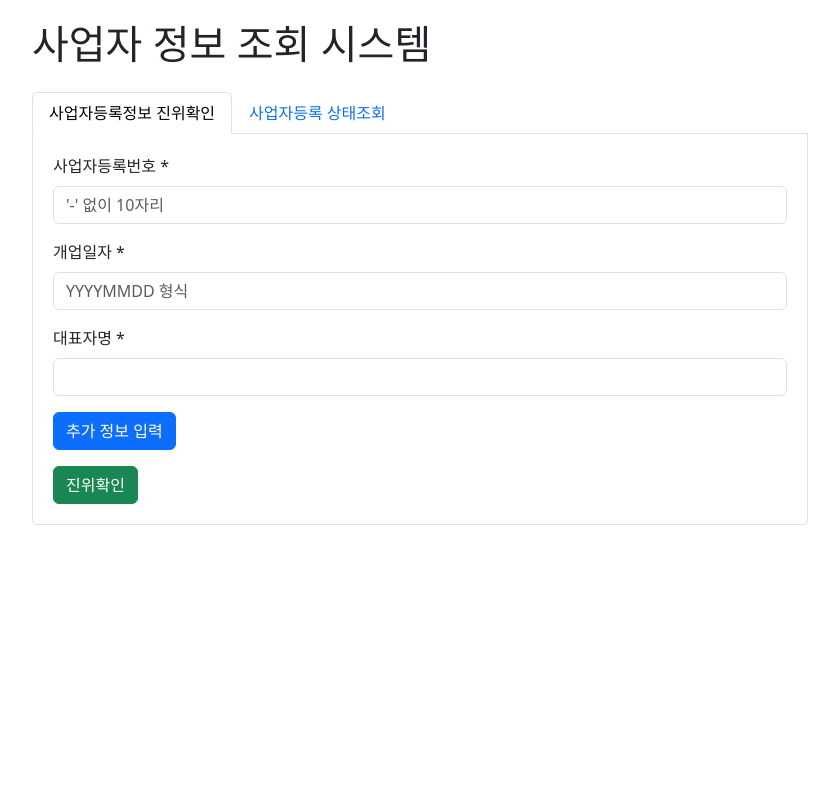
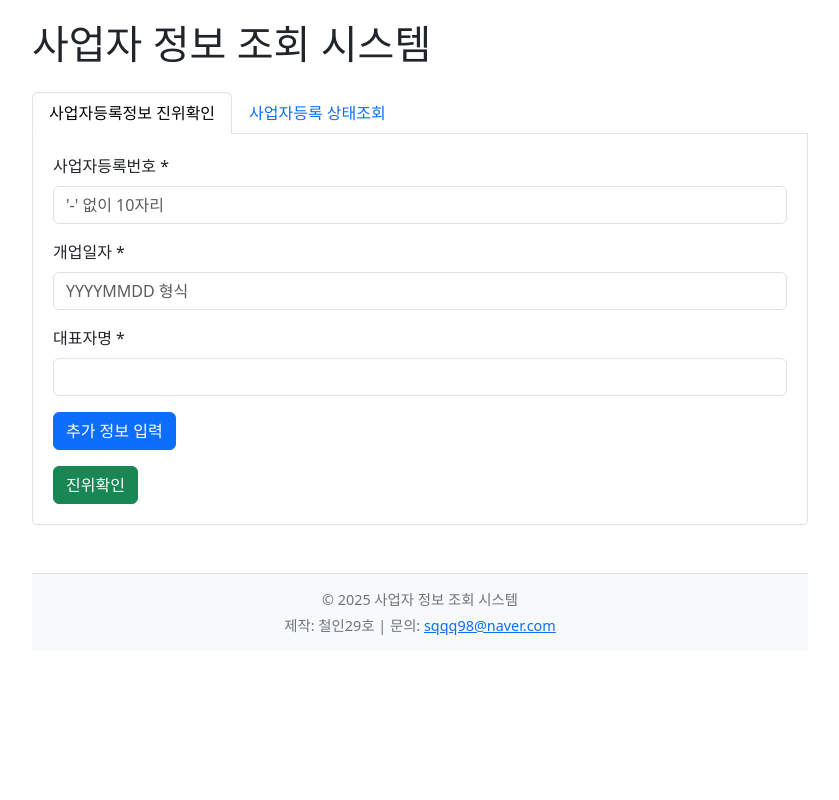
Before and after one commit to ironman-29/business-verification-app, a Flask app: page / in a window 1280 px wide. Shown: the whole page, without its empty margins (220-1059 px from the left). Run offline with Flask 3, Linux system fonts and the light colour scheme.

Commit message:
Add creator information to footer

```diff
--- a/templates/index.html
+++ b/templates/index.html
@@ -8,9 +8,13 @@
     <style>
         body {
             padding: 20px;
+            display: flex;
+            flex-direction: column;
+            min-height: 100vh;
         }
         .container {
             max-width: 800px;
+            flex: 1;
         }
         .tab-content {
             padding: 20px;
@@ -24,6 +28,15 @@
             border: 1px solid #dee2e6;
             border-radius: 5px;
             background-color: #f8f9fa;
+        }
+        .footer {
+            margin-top: 30px;
+            padding: 15px 0;
+            background-color: #f8f9fa;
+            border-top: 1px solid #dee2e6;
+            font-size: 0.9rem;
+            text-align: center;
+            color: #6c757d;
         }
     </style>
 </head>
@@ -103,6 +116,14 @@
                     <button type="submit" class="btn btn-success">상태조회</button>
                 </form>
                 <div id="statusResult" class="result-container mt-4" style="display: none;"></div>
+            </div>
+        </div>
+
+        <!-- 제작자 정보 -->
+        <div class="footer mt-5">
+            <div class="container">
+                <p class="mb-1">© 2025 사업자 정보 조회 시스템</p>
+                <p class="mb-0">제작: 철인29호 | 문의: <a href="mailto:sqqq98@naver.com">sqqq98@naver.com</a></p>
             </div>
         </div>
     </div>
```
